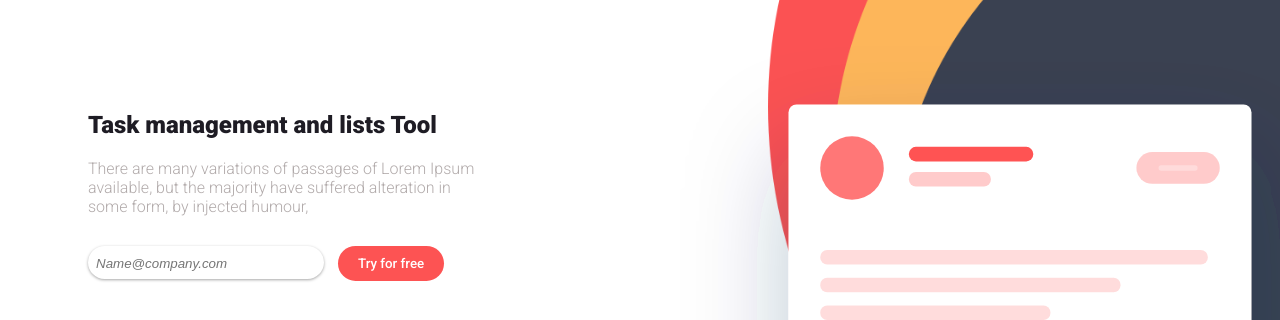
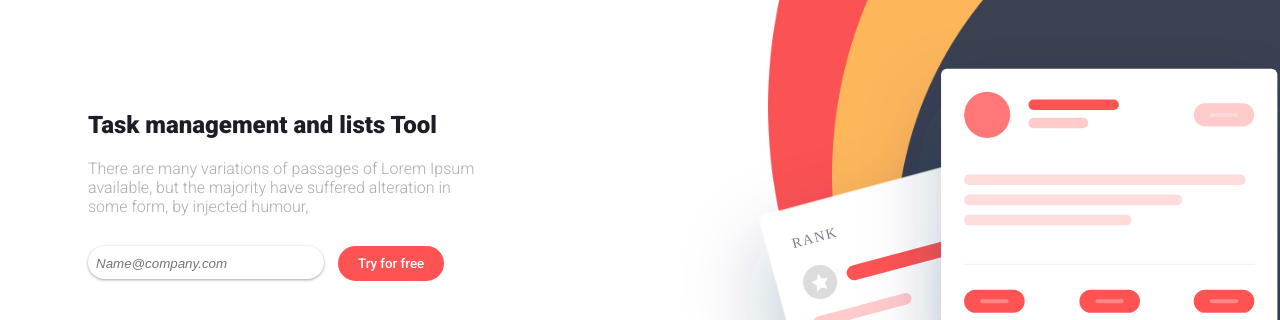
Before and after one commit to devil1321/free-landing-page, a plain HTML site: page index.html in a window 1280 px wide. Shown: the part 83-403 px from the top of the page. Drawn offline with Linux system fonts and the light colour scheme.

Commit message:
init hero finish

```diff
--- a/index.html
+++ b/index.html
@@ -101,6 +101,7 @@
                               </g>
                             </g>
                         </svg>
+                        <span>
                         <svg class="hero__card-2" xmlns="http://www.w3.org/2000/svg" xmlns:xlink="http://www.w3.org/1999/xlink" width="1195.834" height="656.666" viewBox="0 0 1195.834 656.666">
                             <defs>
                               <filter id="cardBg" x="0" y="0" width="1195.834" height="656.666" filterUnits="userSpaceOnUse">
@@ -262,7 +263,6 @@
                               <rect id="Rectangle_495" data-name="Rectangle 495" width="127.305" height="14.294" rx="7.147" transform="translate(277.392 141.599)" fill="#ff5353" opacity="0.3"/>
                             </g>
                         </svg>
-
                     </div>
                 </div>
 
--- a/scss/theme/components/_hero.scss
+++ b/scss/theme/components/_hero.scss
@@ -35,7 +35,7 @@
         margin-top: 30px;
     }
     &__brands{
-       margin-top: 130px;
+       margin-top: 230px;
        display: grid;
        grid-template-columns: repeat(3,1fr);
        grid-gap:0px;
@@ -47,9 +47,6 @@
            width: 50%;
        }
     }
-
-
-
     &__right-group{
         width: 50%;
         position: relative;
@@ -94,4 +91,41 @@
             }
         }
     }
+
+    &__cards{
+        position: relative;
+        top:0px;
+        left:0px;
+        svg{
+            // width: 100%;
+        }
+    }
+
+    svg[class^="hero__card"]{
+        position: absolute;
+        top:0px;
+        left:0px;
+    }
+    &__card-1{
+        z-index: 5;
+        transform: translateX(35%) translateY(-15%);
+        width: 100% !important;
+    }
+    &__card-2{
+        display: none;
+        transform: translateX(12%) translateY(0%);
+        width: 150% !important;
+        z-index: 4;
+    }
+    &__card-3{
+        z-index: 3;
+        width: 80%;
+        transform: translateX(55%) translateY(0%);
+    }
+    &__card-4{
+        z-index: 2;
+        width: 120%;
+        transform: translateX(0%) translateY(0%);
+    }
+
 }
```
Also changed, not shown: css/styles.css, 1 other file.
